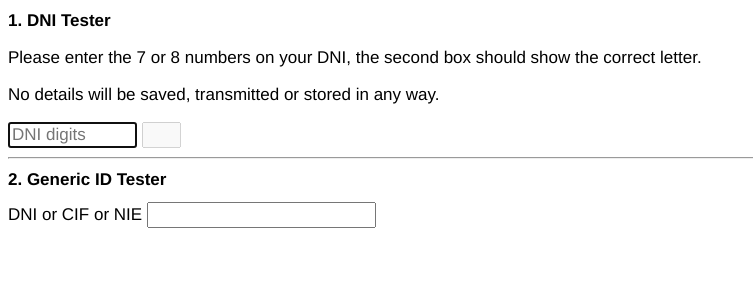
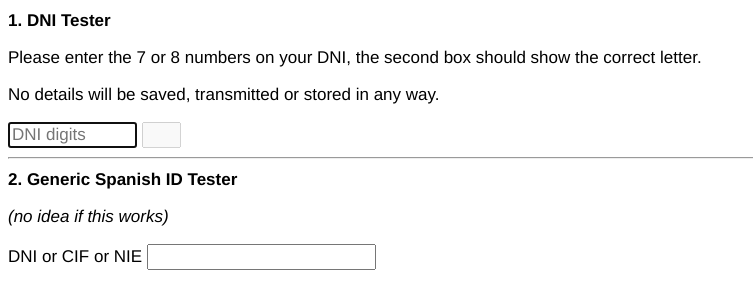
Before and after one commit to johnrees/dni, a plain HTML site: page index.html in a window 1280 px wide. Shown: the whole page, without its empty margins (0-753 px from the left). Drawn offline with Linux system fonts and the light colour scheme.

Commit message:
id tester

```diff
--- a/index.html
+++ b/index.html
@@ -24,7 +24,8 @@
 
 <hr/>
 
-<h1>2. Generic ID Tester</h1>
+<h1>2. Generic Spanish ID Tester</h1>
+<p><i>(no idea if this works)</i></p>
 
 <div>
 <label>DNI or CIF or NIE</label>
```
